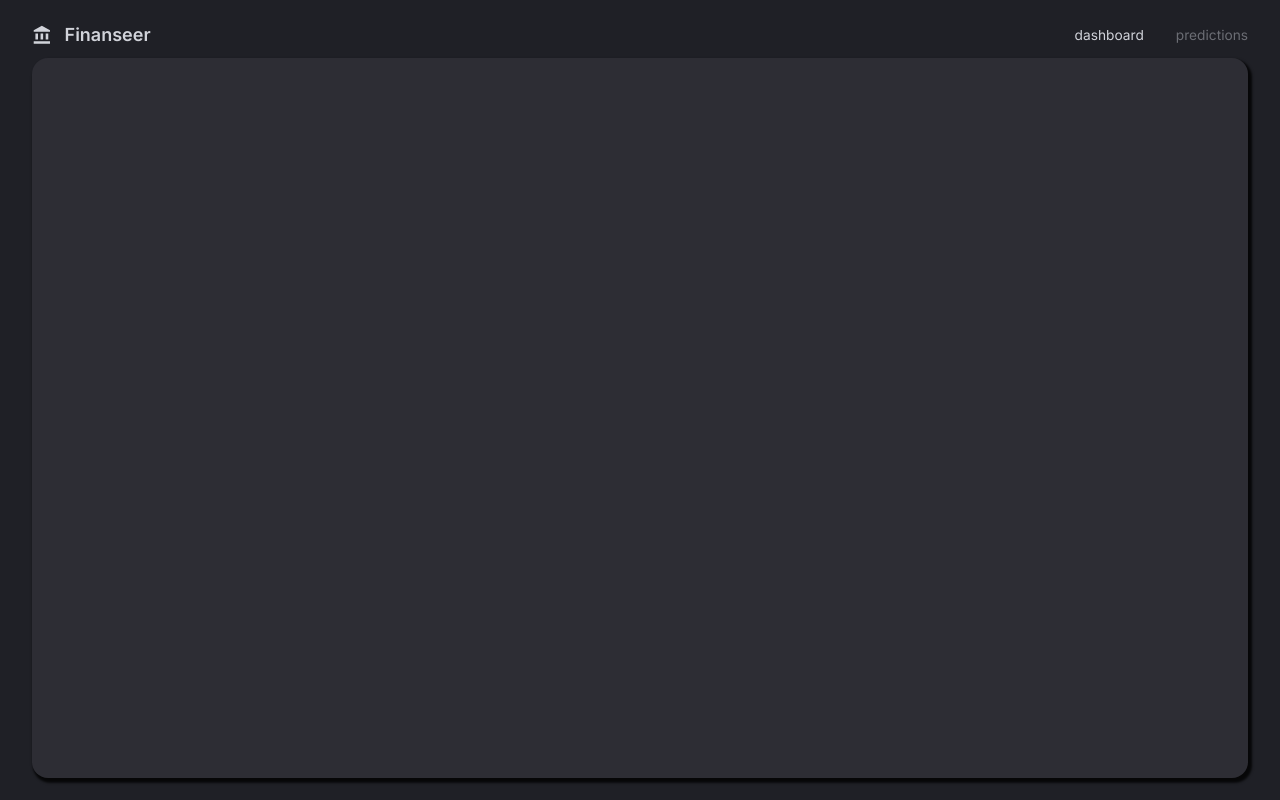
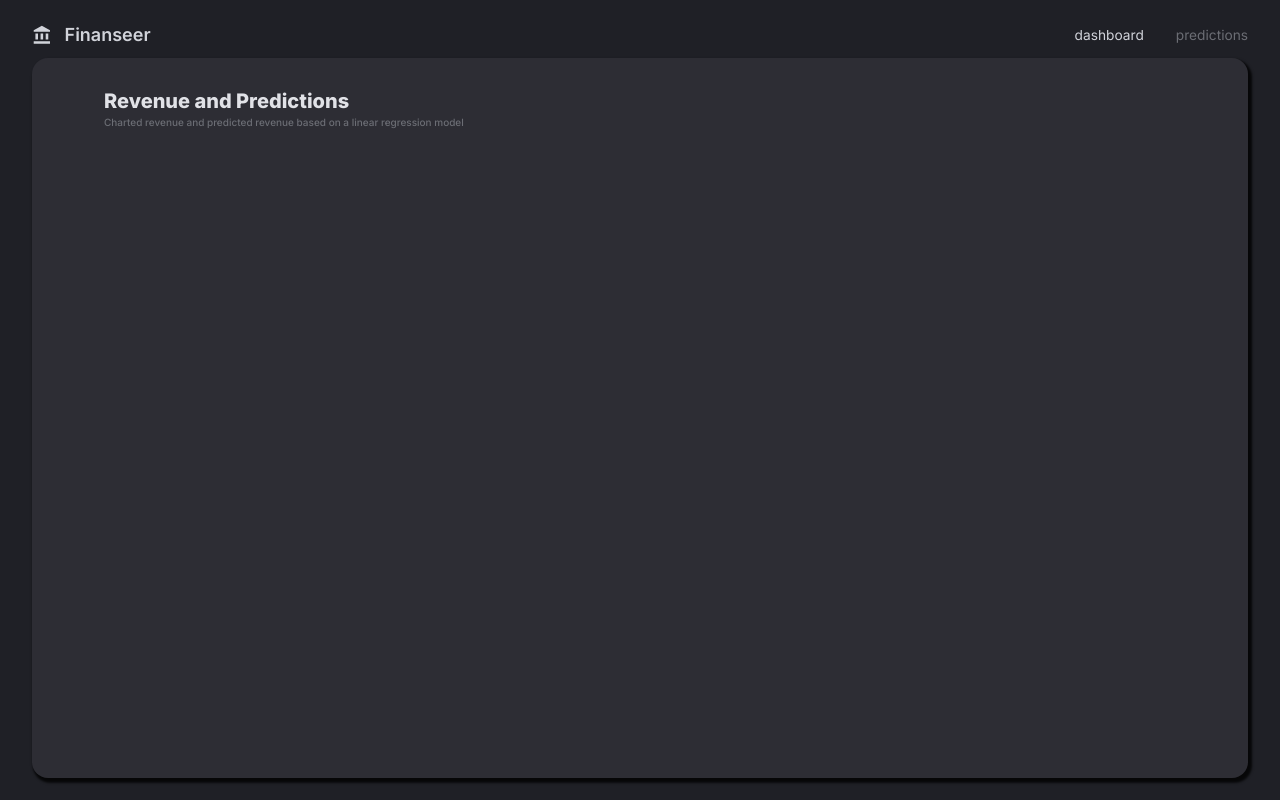
Before and after one commit to markohautala/MERN-finance-bank-app, a React (Vite) app in the folder client/: page /predictions in a window 1280 px wide. Built offline with nearby package versions, Linux system fonts and the light colour scheme; no server answers.

Commit message:
Enhance Predictions component with title and description; fix formatting in Row3 component

```diff
--- a/client/src/scenes/predictions/index.tsx
+++ b/client/src/scenes/predictions/index.tsx
@@ -1,5 +1,5 @@
 import { useGetKpisQuery } from '@/state/api';
-import { Box, useTheme } from '@mui/material';
+import { Box, Typography, useTheme } from '@mui/material';
 import React, { useState } from 'react';
 import DashboardBox from '@/components/DashboardBox';
 import Flexbetween from '@/components/FlexBetween';
@@ -15,7 +15,8 @@ const Predictions = (props: Props) => {
     <DashboardBox width="100%" height="100%" padding="1rem 2rem 4rem 2rem" overflow="hidden">
       <Flexbetween m="1rem 2.5rem">
         <Box>
-
+          <Typography variant="h3">Revenue and Predictions</Typography>
+          <Typography variant="h6">Charted revenue and predicted revenue based on a linear regression model</Typography>
         </Box>
       </Flexbetween>
     </DashboardBox>
```
Also changed, not shown: client/src/scenes/dashboard/Row3.tsx (line endings or trailing spaces).
